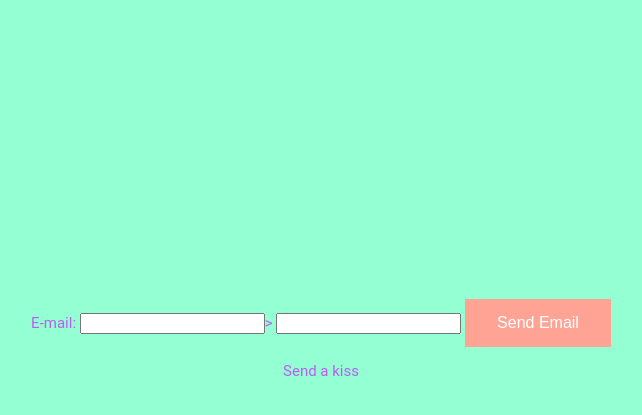
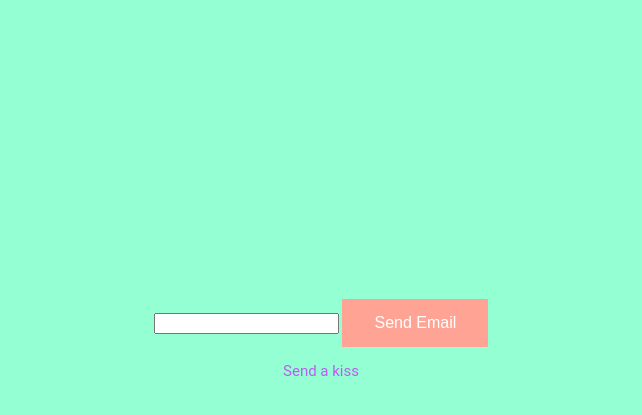
Before and after one commit to Nehmoo/Homies, a Python web app: template templates/mainpageapp.html in a window 1280 px wide. Shown: the part 124-539 px from the top of the page, without its empty margins (319-961 px from the left). Run offline with Jinja, Linux system fonts and the light colour scheme; the template is opened without the code that fills it, so the values that code supplies are empty.

Commit message:
This hopefully fixes it

```diff
--- a/main.py
+++ b/main.py
@@ -42,7 +42,7 @@ class MainHandler(webapp2.RequestHandler):
     def post(self):
         from_address = 'anything@yeetbruh.appspotmail.com'
         email = self.request.get('email')
-        mail.send_mail(from_address, email, 'Kisses', 'This is an example kiss, love you Nehmo')
+        mail.send_mail(from_address, email, 'Kisses', 'Your homie has just sent you a kiss!')
         values = get_user_data()
         values['message'] = 'The kiss has been sent.'
         render_template(self, 'messagesent.html', values)
--- a/templates/mainpageapp.html
+++ b/templates/mainpageapp.html
@@ -3,8 +3,6 @@
 <br>
 
 <h3>Enter an Email:</h3>
-<form action="/action_page.php">
-  E-mail: <input type="email" name="emailaddress">>
 <form method="post" action="/">
     <input type="text" name="email">
     <input type="submit" id="yeet" value='Send Email'>
```
